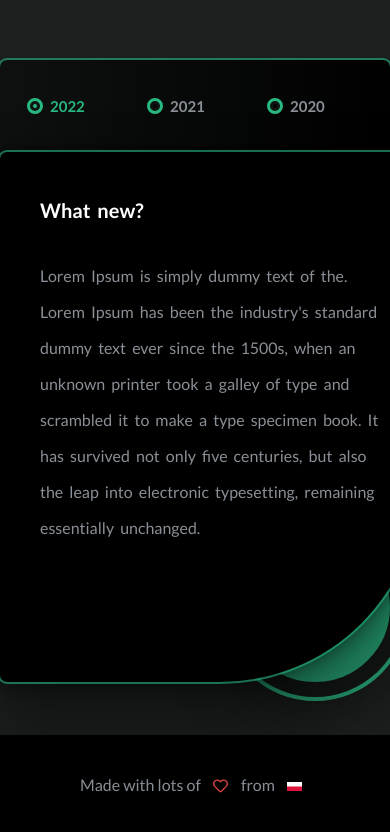
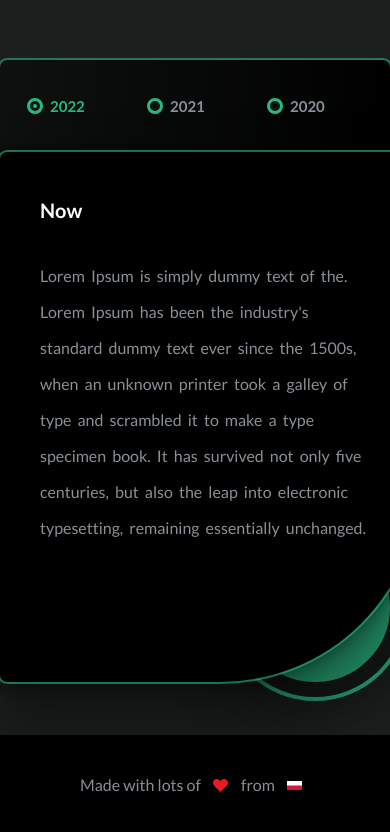
Before and after one commit to babilonczyk/babilonczyk.github.io, a React (Create React App) app: page / in a window 390 px wide. Shown: the part 2375-3207 px from the top of the page. Built offline with nearby package versions, Linux system fonts and the light colour scheme.

Commit message:
Fix mobile version

```diff
--- a/src/assets/css/experience.css
+++ b/src/assets/css/experience.css
@@ -23,7 +23,10 @@
     max-width: 1000px;
     height: 550px;
     margin: 10px auto 0 auto;
+    -webkit-border-radius: 7px 7px 200px 7px;
+    -moz-border-radius: 7px 7px 200px 7px;
     border-radius: 7px 7px 200px 7px;
+    -khtml-border-radius: 7px 7px 200px 7px;
     display: grid;
     grid-template-columns: 220px 1fr;
     outline: 2px solid #28b98198;
@@ -75,7 +78,10 @@
           margin-top: 10px;
           width: 4px;
           height: 4px;
+          -webkit-border-radius: 100px;
+          -moz-border-radius: 100px;
           border-radius: 100px;
+          -khtml-border-radius: 100px;
           border: 3px solid #101412;
           outline: 3px solid #28b981; }
         .experience .experience-box .experience-box-nav .experience-btn h5 {
@@ -93,7 +99,10 @@
       position: relative; }
       .experience .experience-box .experience-box-content .experience-box-content-box {
         display: block;
+        -webkit-border-radius: 200px 7px 200px 7px;
+        -moz-border-radius: 200px 7px 200px 7px;
         border-radius: 200px 7px 200px 7px;
+        -khtml-border-radius: 200px 7px 200px 7px;
         background: black;
         box-shadow: rgba(0, 0, 0, 0.35) 0px 54px 55px, rgba(0, 0, 0, 0.22) 0px -12px 30px, rgba(0, 0, 0, 0.12) 0px 4px 6px, rgba(0, 0, 0, 0.17) 0px 12px 13px, rgba(0, 0, 0, 0.19) 0px -3px 5px;
         width: calc(100% + 30px);
@@ -130,7 +139,7 @@
           color: #fff; }
           @media only screen and (max-width: 780px) {
             .experience .experience-box .experience-box-content .experience-box-content-box .experience-box-content-panel h4 {
-              padding: 40px 0 0 40px; } }
+              padding: 40px 10px 0 40px; } }
         .experience .experience-box .experience-box-content .experience-box-content-box .experience-box-content-panel p {
           margin: 0;
           padding: 30px 40px 40px 120px;
@@ -140,14 +149,17 @@
           color: #8a9097; }
           @media only screen and (max-width: 780px) {
             .experience .experience-box .experience-box-content .experience-box-content-box .experience-box-content-panel p {
-              padding: 30px 40px 40px 40px; } }
+              padding: 30px 50px 40px 40px; } }
       .experience .experience-box .experience-box-content .gn-ball-r {
         position: absolute;
         right: -25px;
         bottom: -25px;
         height: 150px;
         width: 150px;
+        -webkit-border-radius: 100%;
+        -moz-border-radius: 100%;
         border-radius: 100%;
+        -khtml-border-radius: 100%;
         background: #28b981;
         opacity: 0.8;
         box-shadow: rgba(0, 0, 0, 0.56) 0px 0px 70px 4px;
--- /dev/null
+++ b/src/assets/css/footer.css
@@ -0,0 +1,28 @@
+.footer {
+  height: 100px;
+  margin-top: 50px;
+  background: black; }
+  .footer .footer-wrapper {
+    display: grid;
+    grid-template-columns: auto 1fr auto 1fr;
+    max-width: 230px;
+    margin: 0 auto;
+    column-gap: 5px; }
+    .footer .footer-wrapper span {
+      color: #8a9097;
+      text-align: left;
+      line-height: 100px; }
+    .footer .footer-wrapper svg {
+      line-height: 100px;
+      width: 15px;
+      display: block;
+      margin: 44px auto 0 auto;
+      text-align: center; }
+      .footer .footer-wrapper svg:first-of-type {
+        color: #db4343; }
+    .footer .footer-wrapper img {
+      display: block;
+      margin: 44px auto 0 auto;
+      width: 15px; }
+    .footer .footer-wrapper a img {
+      margin: 46px auto 0 auto; }
--- a/src/assets/css/index.css
+++ b/src/assets/css/index.css
@@ -566,13 +566,17 @@ body {
           grid-template-rows: 100px 100px 100px;
           row-gap: 25px; }
           body .App .services .services-wrapper .services-left .services-btns .services-btn {
+            -webkit-border-radius: 17px;
+            -moz-border-radius: 17px;
             border-radius: 17px;
+            -khtml-border-radius: 17px;
             height: 100px;
             width: 300px;
             background-color: #1d1f1fb0;
             border: 10px solid black;
             outline: 2px solid transparent;
-            cursor: pointer; }
+            cursor: pointer;
+            border-collapse: separate; }
             @media only screen and (max-width: 780px) {
               body .App .services .services-wrapper .services-left .services-btns .services-btn {
                 width: calc(100% - 60px); } }
@@ -651,7 +655,10 @@ body {
       max-width: 1000px;
       height: 550px;
       margin: 10px auto 0 auto;
+      -webkit-border-radius: 7px 7px 200px 7px;
+      -moz-border-radius: 7px 7px 200px 7px;
       border-radius: 7px 7px 200px 7px;
+      -khtml-border-radius: 7px 7px 200px 7px;
       display: grid;
       grid-template-columns: 220px 1fr;
       outline: 2px solid #28b98198;
@@ -703,7 +710,10 @@ body {
             margin-top: 10px;
             width: 4px;
             height: 4px;
+            -webkit-border-radius: 100px;
+            -moz-border-radius: 100px;
             border-radius: 100px;
+            -khtml-border-radius: 100px;
             border: 3px solid #101412;
             outline: 3px solid #28b981; }
           body .App .experience .experience-box .experience-box-nav .experience-btn h5 {
@@ -721,7 +731,10 @@ body {
         position: relative; }
         body .App .experience .experience-box .experience-box-content .experience-box-content-box {
           display: block;
+          -webkit-border-radius: 200px 7px 200px 7px;
+          -moz-border-radius: 200px 7px 200px 7px;
           border-radius: 200px 7px 200px 7px;
+          -khtml-border-radius: 200px 7px 200px 7px;
           background: black;
           box-shadow: rgba(0, 0, 0, 0.35) 0px 54px 55px, rgba(0, 0, 0, 0.22) 0px -12px 30px, rgba(0, 0, 0, 0.12) 0px 4px 6px, rgba(0, 0, 0, 0.17) 0px 12px 13px, rgba(0, 0, 0, 0.19) 0px -3px 5px;
           width: calc(100% + 30px);
@@ -758,7 +771,7 @@ body {
             color: #fff; }
             @media only screen and (max-width: 780px) {
               body .App .experience .experience-box .experience-box-content .experience-box-content-box .experience-box-content-panel h4 {
-                padding: 40px 0 0 40px; } }
+                padding: 40px 10px 0 40px; } }
           body .App .experience .experience-box .experience-box-content .experience-box-content-box .experience-box-content-panel p {
             margin: 0;
             padding: 30px 40px 40px 120px;
@@ -768,14 +781,17 @@ body {
             color: #8a9097; }
             @media only screen and (max-width: 780px) {
               body .App .experience .experience-box .experience-box-content .experience-box-content-box .experience-box-content-panel p {
-                padding: 30px 40px 40px 40px; } }
+                padding: 30px 50px 40px 40px; } }
         body .App .experience .experience-box .experience-box-content .gn-ball-r {
           position: absolute;
           right: -25px;
           bottom: -25px;
           height: 150px;
           width: 150px;
+          -webkit-border-radius: 100%;
+          -moz-border-radius: 100%;
           border-radius: 100%;
+          -khtml-border-radius: 100%;
           background: #28b981;
           opacity: 0.8;
           box-shadow: rgba(0, 0, 0, 0.56) 0px 0px 70px 4px;
@@ -815,11 +831,13 @@ body {
         line-height: 100px;
         width: 15px;
         display: block;
-        margin: 43px auto 0 auto;
+        margin: 44px auto 0 auto;
         text-align: center; }
         body .App .footer .footer-wrapper svg:first-of-type {
           color: #db4343; }
       body .App .footer .footer-wrapper img {
         display: block;
-        margin: 47px auto 0 auto;
+        margin: 44px auto 0 auto;
         width: 15px; }
+      body .App .footer .footer-wrapper a img {
+        margin: 46px auto 0 auto; }
--- a/src/assets/css/services.css
+++ b/src/assets/css/services.css
@@ -30,13 +30,17 @@
         grid-template-rows: 100px 100px 100px;
         row-gap: 25px; }
         .services .services-wrapper .services-left .services-btns .services-btn {
+          -webkit-border-radius: 17px;
+          -moz-border-radius: 17px;
           border-radius: 17px;
+          -khtml-border-radius: 17px;
           height: 100px;
           width: 300px;
           background-color: #1d1f1fb0;
           border: 10px solid black;
           outline: 2px solid transparent;
-          cursor: pointer; }
+          cursor: pointer;
+          border-collapse: separate; }
           @media only screen and (max-width: 780px) {
             .services .services-wrapper .services-left .services-btns .services-btn {
               width: calc(100% - 60px); } }
--- a/src/assets/scss/experience.scss
+++ b/src/assets/scss/experience.scss
@@ -190,7 +190,7 @@
 
 
                         @media only screen and (max-width: 780px) {
-                           padding: 40px 0 0 40px;
+                           padding: 40px 10px 0 40px;
                         }
                     }
 
@@ -203,7 +203,7 @@
                         color: $paper-gray;
 
                         @media only screen and (max-width: 780px) {
-                            padding: 30px 40px 40px 40px;
+                            padding: 30px 50px 40px 40px;
                          }
                     }
                 }
--- a/src/assets/scss/footer.scss
+++ b/src/assets/scss/footer.scss
@@ -22,7 +22,7 @@
             line-height: 100px;
             width: 15px;
             display: block;
-            margin:  43px auto 0 auto;
+            margin:  44px auto 0 auto;
             text-align: center;
 
             &:first-of-type{
@@ -32,8 +32,14 @@
 
         img{
             display: block;
-            margin:  47px auto 0 auto;
+            margin:  44px auto 0 auto;
             width: 15px;
+        }
+
+        a{
+            img{
+                margin:  46px auto 0 auto;
+            }
         }
 
     }
--- a/src/components/Experience.tsx
+++ b/src/components/Experience.tsx
@@ -32,17 +32,17 @@ const Experience: React.FC  = () => {
                     <div className="experience-box-content-box">
                         <TabPanel className="experience-box-content-panel">
                             <h5>2022</h5>
-                            <h4>What new?</h4>
+                            <h4>Now</h4>
                             <p>Lorem Ipsum is simply dummy text of the. Lorem Ipsum has been the industry's standard dummy text ever since the 1500s, when an unknown printer took a galley of type and scrambled it to make a type specimen book. It has survived not only five centuries, but also the leap into electronic typesetting, remaining essentially unchanged.</p>
                         </TabPanel>
                         <TabPanel className="experience-box-content-panel">
                             <h5>2021</h5>
-                            <h4>What new?</h4>
+                            <h4>First Job & Eng. Degree</h4>
                             <p>Lorem Ipsum  Ipsum has been the industry's standard dummy text ever since the 1500s, when an unknown printer took a galley of type and scrambled it to make a type specimen book. It has survived not only five centuries, but also the leap into electronic typesetting, remaining essentially unchanged.</p>
                         </TabPanel>
                         <TabPanel className="experience-box-content-panel">
                             <h5>2020</h5>
-                            <h4>What new?</h4>
+                            <h4>University</h4>
                             <p>Lorem. Lorem Ipsum has been the industry's standard dummy texIpsum is simply dummy text of the printing and typesetting industry took a galley of type and scrambled it to make a type specimen book. It has survived not only five centuries, but also the leap into electronic typesetting, remaining essentially unchanged.</p>
                         </TabPanel>
                     </div>
--- a/src/components/Footer.tsx
+++ b/src/components/Footer.tsx
@@ -1,5 +1,4 @@
-import { FontAwesomeIcon } from "@fortawesome/react-fontawesome";
-import { faHeart } from "@fortawesome/free-regular-svg-icons";
+import heart from '../assets/img/red-heart.svg';
 import flag from '../assets/img/poland.svg';
 
 const Footer: React.FC = () => {
@@ -7,10 +6,12 @@ const Footer: React.FC = () => {
     return (
         <section className="footer">
            <div className="footer-wrapper">
-               <span>Made with lots of</span>
-               <FontAwesomeIcon icon={faHeart} />
-               <span>from</span>
-               <img src={flag} alt="flag" />
+                <span>Made with lots of</span>
+                <img src={heart} alt="flag" />
+                <span>from</span>
+                <a href="https://en.wikipedia.org/wiki/Poland">
+                    <img src={flag} alt="flag" />
+                </a>
            </div>
         </section>
     );
```
Also changed, not shown: src/assets/img/red-heart.svg (added).
